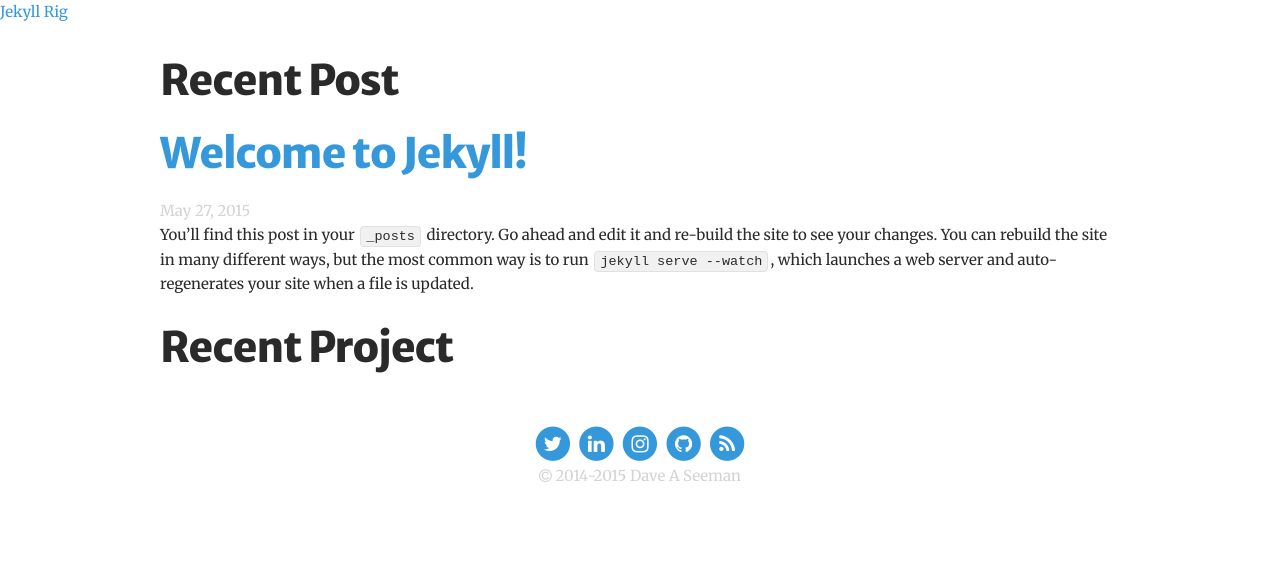
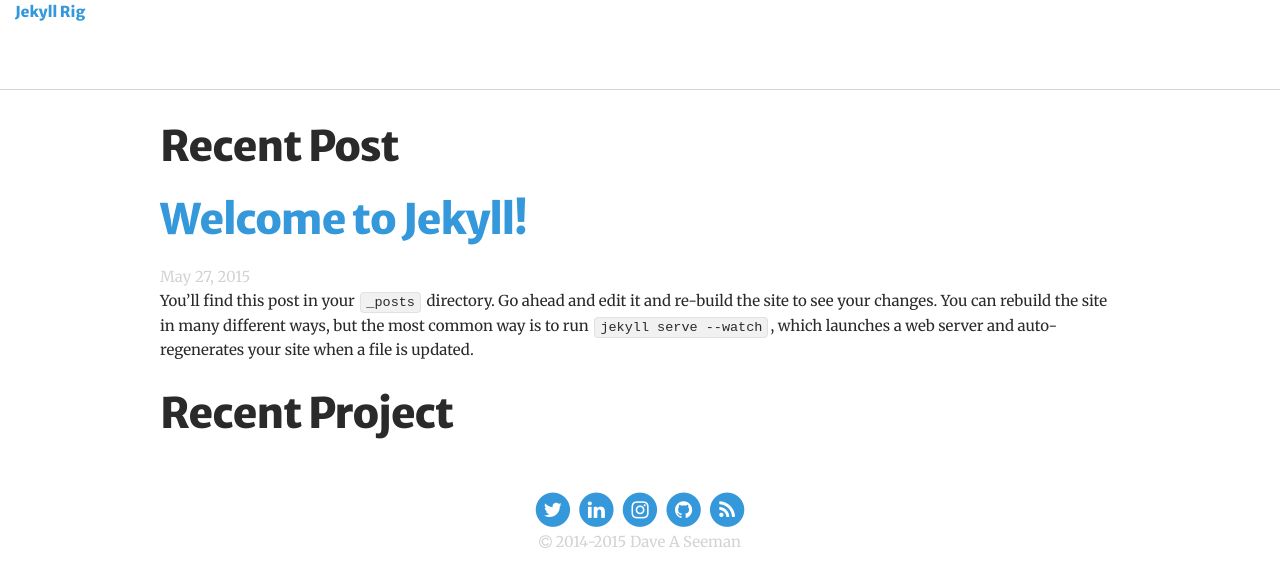
Before and after one commit to daveas/jekyll-template, a Jekyll site: the page built from index.html, in a window 1280 px wide. Shown: the top 587 px of the page. Built offline with Jekyll 4.4.1, drawn with Linux system fonts in a browser that asks for light colours; nearby versions of some CDN libraries.

Commit message:
Update _header.scss

```diff
--- a/_sass/_header.scss
+++ b/_sass/_header.scss
@@ -1,10 +1,10 @@
-// .site-header {
-//   font-family: $head-font-family;
-//   width: 100%;
-//   height: $spacing-unit*3;
-//   border-bottom: 1px solid $soft-color;
-//   padding: 0 $spacing-unit/2;
-// }
+.site-header {
+  font-family: $head-font-family;
+  width: 100%;
+  height: $spacing-unit*3;
+  border-bottom: 1px solid $soft-color;
+  padding: 0 $spacing-unit/2;
+}
 
 // .site-title {
 //   font-size: $spacing-unit;
```
